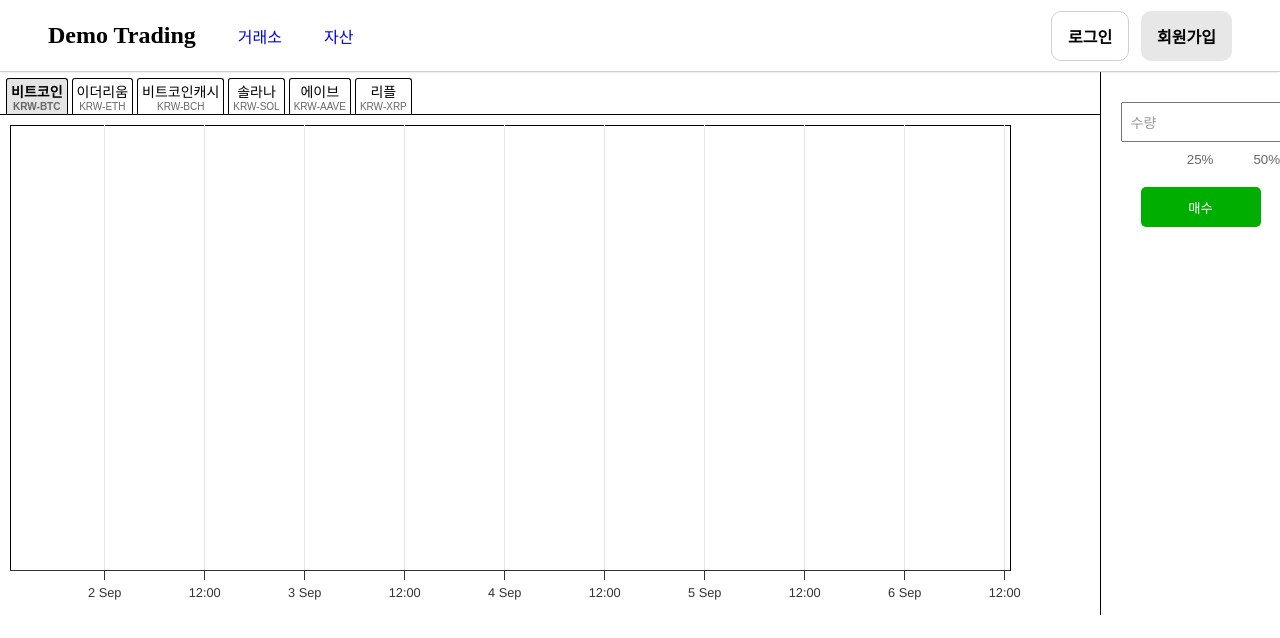
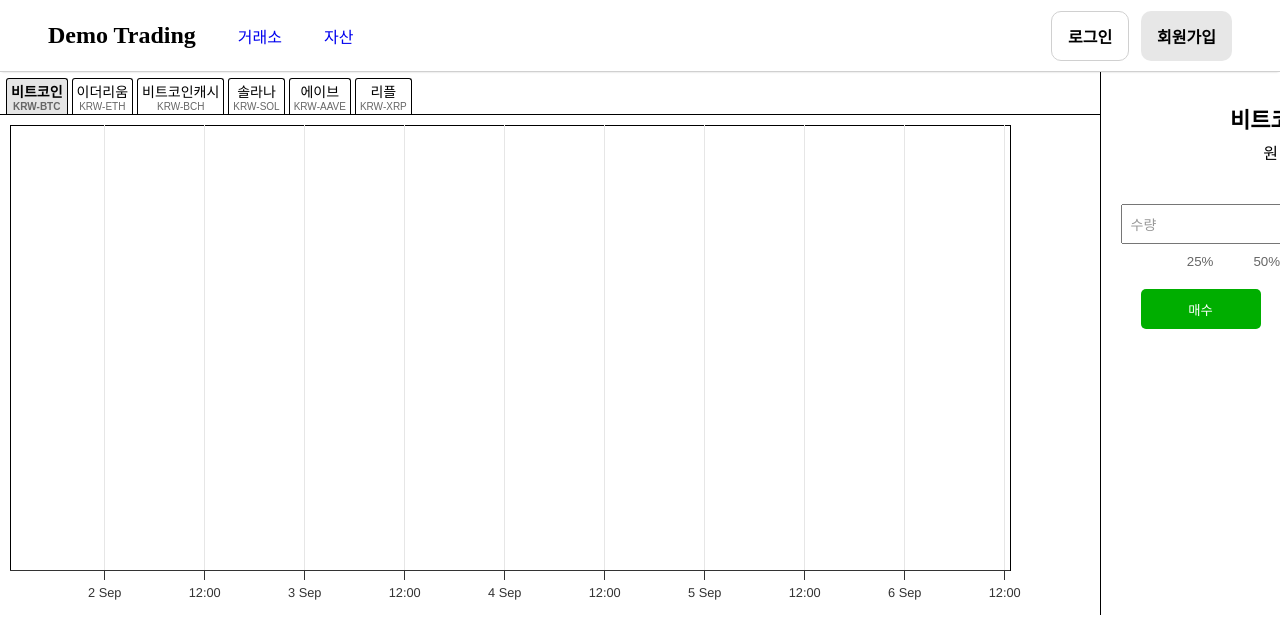
Before and after one commit to mmmrnm33/demo-trading-app, a React (Vite) app: page /trade/KRW-BTC in a window 1280 px wide. Shown: the top 638 px of the page. Built offline with nearby package versions, Linux system fonts and the light colour scheme; no server answers.

Commit message:
feat: CoinInfoPanel 구현, TradePage에 추가

```diff
--- /dev/null
+++ b/src/components/CoinInfoPanel/CoinInfoPanel.jsx
@@ -0,0 +1,42 @@
+import { useSelector } from "react-redux";
+import styles from "./CoinInfoPanel.module.css";
+
+const CoinInfoPanel = () => {
+  const selectedCoin = useSelector((state) => state.coin.selectedCoin);
+  const coinData = useSelector((state) => state.webSocket.data[selectedCoin]);
+
+  const coins = {
+    "KRW-BTC": "비트코인",
+    "KRW-ETH": "이더리움",
+    "KRW-BCH": "비트코인캐시",
+    "KRW-SOL": "솔라나",
+    "KRW-AAVE": "에이브",
+    "KRW-XRP": "리플",
+  };
+
+  const coin = coins[selectedCoin];
+  const tradePrice = coinData ? coinData.trade_price.toLocaleString() : "";
+  const changeRate = coinData ? (coinData.change_rate * 100).toFixed(2) : "";
+  const change = coinData ? coinData.change : null;
+
+  const percentageSign = change === "RISE" ? "+" : change === "FALL" ? "-" : "";
+  const changeStyle = change === "RISE" ? styles.rateRise : styles.rateFall;
+  const priceStyle =
+    change === "RISE"
+      ? styles.priceRise
+      : change === "FALL"
+      ? styles.priceFall
+      : "";
+
+  return (
+    <div className={styles.coinInfoPanel}>
+      <h2 className={styles.coinName}>{coin}</h2>
+      <span className={priceStyle}>{tradePrice}원</span>
+      <span className={changeStyle}>
+        {changeRate ? `${percentageSign}${changeRate}%` : ""}
+      </span>
+    </div>
+  );
+};
+
+export default CoinInfoPanel;
--- /dev/null
+++ b/src/components/CoinInfoPanel/CoinInfoPanel.module.css
@@ -0,0 +1,34 @@
+.coinInfoPanel {
+  display: flex;
+  flex-direction: column;
+  justify-content: center;
+  align-items: center;
+  padding: 20px;
+}
+
+.coinName {
+  font-size: 22px;
+  font-weight: 600;
+  margin-bottom: 6px;
+}
+
+.priceRise {
+  font-size: 24px;
+  color: #00ae00;
+  font-weight: 600;
+}
+
+.priceFall {
+  font-size: 24px;
+  font-weight: 600;
+}
+
+.rateRise {
+  font-size: 16px;
+  color: #00ae00;
+}
+
+.rateFall {
+  font-size: 16px;
+  color: #c30101;
+}
--- a/src/pages/TradePage/TradePage.jsx
+++ b/src/pages/TradePage/TradePage.jsx
@@ -7,6 +7,7 @@ import styles from "./TradePage.module.css";
 import NavButtons from "../../components/NavButtons/NavButtons";
 import CandleChart from "../../components/CandleChart/CandleChart";
 import TradePanel from "../../components/TradePanel/TradePanel";
+import CoinInfoPanel from "../../components/CoinInfoPanel/CoinInfoPanel";
 
 const TradePage = () => {
   const { coinId } = useParams();
@@ -48,6 +49,7 @@ const TradePage = () => {
         <CandleChart coin={selectedCoin} />
       </div>
       <div className={styles.rightSection}>
+        <CoinInfoPanel />
         <TradePanel />
       </div>
     </div>
```
